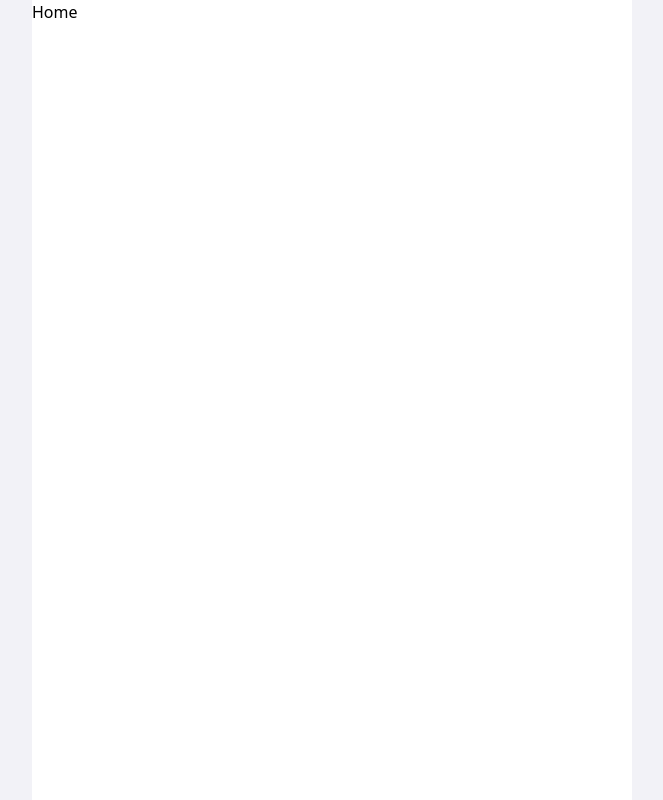
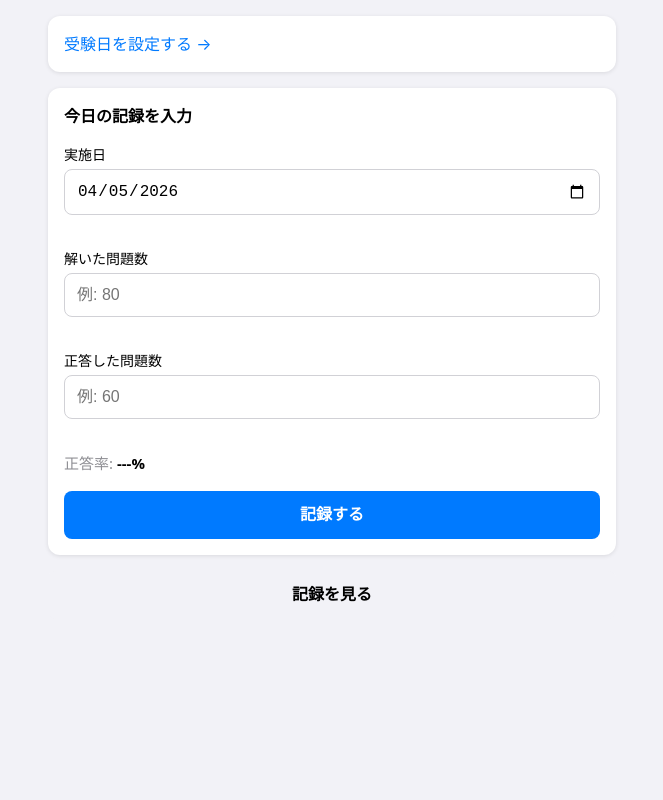
Before and after one commit to ryo-hajime-code/applied_information_exam_app, a React (Vite) app: page / in a window 1280 px wide. Shown: the whole page, without its empty margins (308-971 px from the left). Built offline with nearby package versions, Linux system fonts and the light colour scheme.

Commit message:
Home画面の実装 #22

```diff
--- a/src/pages/Home.tsx
+++ b/src/pages/Home.tsx
@@ -1,6 +1,99 @@
-// Issue-009: 仮実装（Home画面の実コンポーネントはIssue-013で実装）
-const Home = () => {
-  return <div>Home</div>;
-};
+// src/pages/Home.tsx
+// ホーム画面。カウントダウン・記録入力・前回比表示・記録一覧への遷移を統合する。
+// 各 UI パーツはコンポーネントに分割し、このページは「組み合わせと状態管理」に専念する。
 
-export default Home;
+import { useEffect, useState } from 'react';
+import { useNavigate } from 'react-router-dom';
+import styled from 'styled-components';
+import { ComparisonDisplay } from '../components/ComparisonDisplay';
+import { CountDown } from '../components/CountDown';
+import { RecordForm } from '../components/RecordForm';
+import { Toast } from '../components/Toast';
+import { Button } from '../components/Button';
+import { calculateComparison } from '../services/calculator';
+import { getSortedRecords, getSettings } from '../services/storage';
+import type { PracticeRecord } from '../types';
+
+export default function Home() {
+  const navigate = useNavigate();
+
+  const [examDate, setExamDate] = useState<string | null>(null);
+  const [comparison, setComparison] = useState<number | null>(null);
+  const [toastVisible, setToastVisible] = useState(false);
+  const [toastMessage, setToastMessage] = useState('');
+
+  // マウント時に LocalStorage から設定を読み込む。
+  // useEffect の依存配列を [] にして初回のみ実行する。
+  useEffect(() => {
+    setExamDate(getSettings().examDate);
+  }, []);
+
+  // RecordForm が createRecord() を呼んで保存済みの PracticeRecord を渡してくる。
+  // 「前回比」は新しいレコードの1つ前のレコードとの差分なので、
+  // ソート済み配列で newRecord の位置を特定し、その次（index + 1）を「前回」とする。
+  // ※ 保存後に getLatestRecord() を呼ぶと新しいレコード自身が返るため、この方法を採用。
+  const handleSubmit = (newRecord: PracticeRecord) => {
+    const sorted = getSortedRecords(); // 保存済みの全レコードをソートして取得
+    const newIndex = sorted.findIndex((r) => r.id === newRecord.id);
+
+    // 日付降順ソートで newRecord の次（index + 1）が時系列上の「前回」
+    const previousRecord = newIndex < sorted.length - 1 ? sorted[newIndex + 1] : null;
+
+    const newComparison = previousRecord
+      ? calculateComparison(newRecord.rate, previousRecord.rate)
+      : null;
+
+    setComparison(newComparison);
+    showToast('記録を追加しました ✓', 'success');
+  };
+
+  // トースト通知を表示し、2秒後に自動消去する。
+  // Toast 内でタイマー管理しないのは、isVisible の切替ごとにタイマーが増殖するため
+  // （Toast.tsx コンポーネントのコメント参照）。
+  const showToast = (message: string, _type: 'success' | 'info') => {
+    setToastMessage(message);
+    setToastVisible(true);
+    setTimeout(() => setToastVisible(false), 2000);
+  };
+
+  return (
+    <PageWrapper>
+      <CountDown
+        examDate={examDate}
+        onExamDateChange={(date) => setExamDate(date)}
+      />
+
+      <RecordForm onSubmit={handleSubmit} />
+
+      {/* 前回比は記録追加後にのみ表示。null チェックをここで行い、
+          ComparisonDisplay は値が存在することを前提にする。 */}
+      {comparison !== null && (
+        <ComparisonDisplay comparison={comparison} />
+      )}
+
+      <Button
+        label="記録を見る"
+        variant="secondary"
+        onClick={() => navigate('/records')}
+      />
+
+      <Toast
+        message={toastMessage}
+        isVisible={toastVisible}
+        type="success"
+      />
+    </PageWrapper>
+  );
+}
+
+// ─── Styled Components ───────────────────────────────────────────
+
+const PageWrapper = styled.div`
+  display: flex;
+  flex-direction: column;
+  gap: 16px;
+  padding: 16px;
+  /* min-height で画面全体を覆い、背景色が途切れないようにする */
+  min-height: 100dvh;
+  background-color: var(--color-background);
+`;
```
